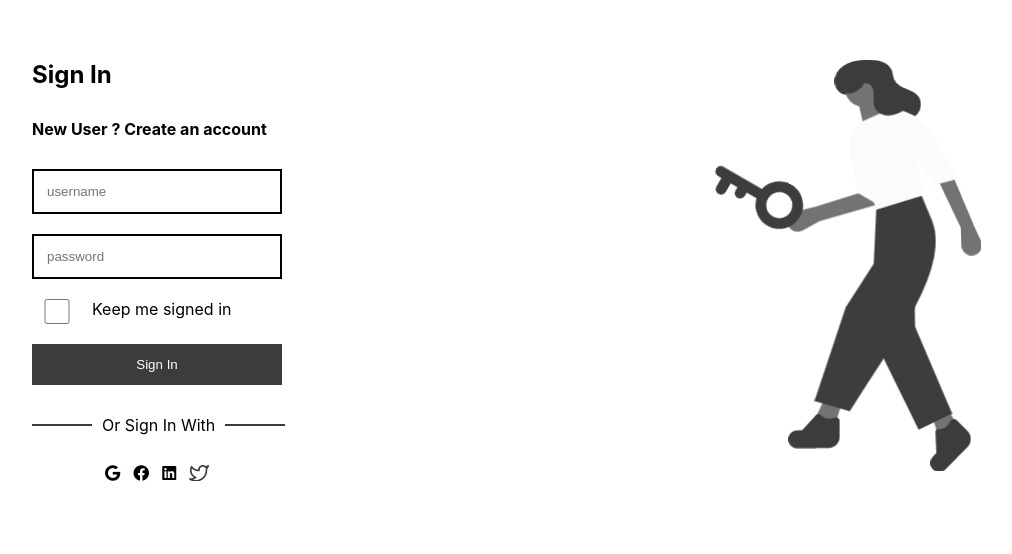
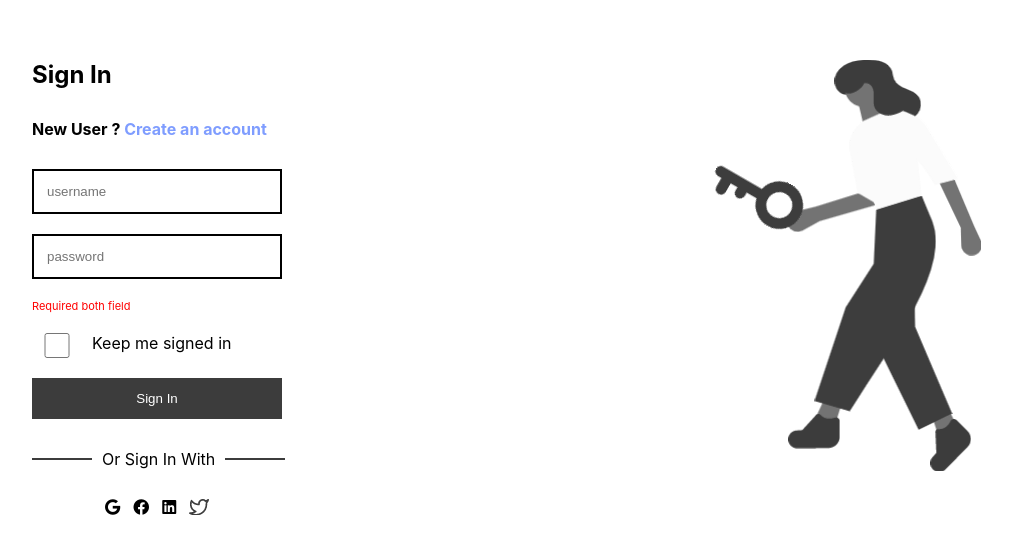
Before and after one commit to AshlyMargaret/country_directory, a React (Create React App) app: page / in a window 1280 px wide. Both pictures are taken after a click on the button "Sign In". Shown: the top 554 px of the page, without its empty margins (128-1140 px from the left). Built offline with nearby package versions, Linux system fonts and the light colour scheme.

Commit message:
Show Error Message in input fields

```diff
--- a/src/Pages/SignInPage/SignInPage.css
+++ b/src/Pages/SignInPage/SignInPage.css
@@ -65,7 +65,13 @@ input.larger {
     color: black;
     background-color: white;
   }
-
+.error{
+    color: red;
+    font-size: 11px;
+}
+.createAccount{
+    color: #7F9DFF;
+}
   /* Media Query */
 
   @media screen and (max-width: 767px) {
--- a/src/Pages/SignInPage/SignInPage.js
+++ b/src/Pages/SignInPage/SignInPage.js
@@ -3,21 +3,21 @@ import './SignInPage.css'
 import IllustrationImage from '../../assests/Illustration.png'
 import Twitter from '../../assests/Path.png'
 import  { useState } from 'react'
-import {Link, Routes, Route, useNavigate} from 'react-router-dom';
+import { useNavigate} from 'react-router-dom';
 
 function SignInPage() {
   const [username, setUserName] = useState("");
   const [password, setPassword] = useState("");
+  const [errorMessage, setErrorMessage] = useState("");
 
   const navigate = useNavigate();
 
   const onSubmit = (e)=>{
     e.preventDefault();
     if(username.trim()==="" || password.trim() ==""){
-      alert("required both field");
+      setErrorMessage("Required both field")
     }
     else{
-      alert("login sucessfull")
       navigate('/home');
 
     }
@@ -30,7 +30,7 @@ function SignInPage() {
              <h2>Sign In</h2>
            </div>
            <div className="newUser">
-            <h4>New User ? <a href="#">Create an account</a></h4>
+            <h4>New User ? <a href="#" className='createAccount'>Create an account</a></h4>
            </div>
            <div className="formField">
             <div className="userNameField">
@@ -39,18 +39,19 @@ function SignInPage() {
               console.log("username",username);
             }} />
             </div>
+
             <div className="passwordField">
             <input type="password" className='input' placeholder='password' value={password} onChange={(e)=>{
               setPassword(e.target.value)
               console.log("password",password);
             }} />
             </div>
+            {errorMessage && <div className="error"> {errorMessage} </div>}
             <div className="keepMeField">
             <input type="checkbox" class="larger"  style={{background:"white"}} />
             <p>Keep me signed in</p>
             </div>
             <div className="btnSec">
-            {/* <Link to="/home"><button>Sign In</button></Link> */}
              <button type='submit'  onClick={onSubmit}>Sign In</button>
             </div>
            </div>
```
